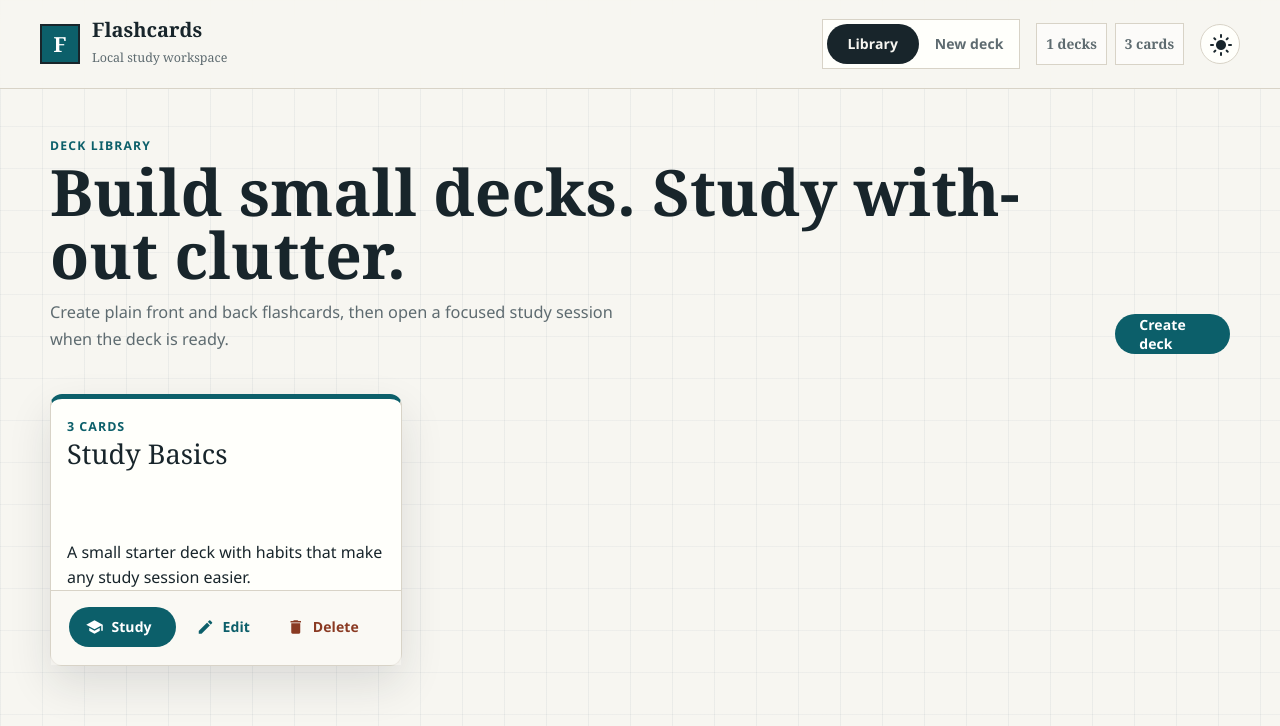
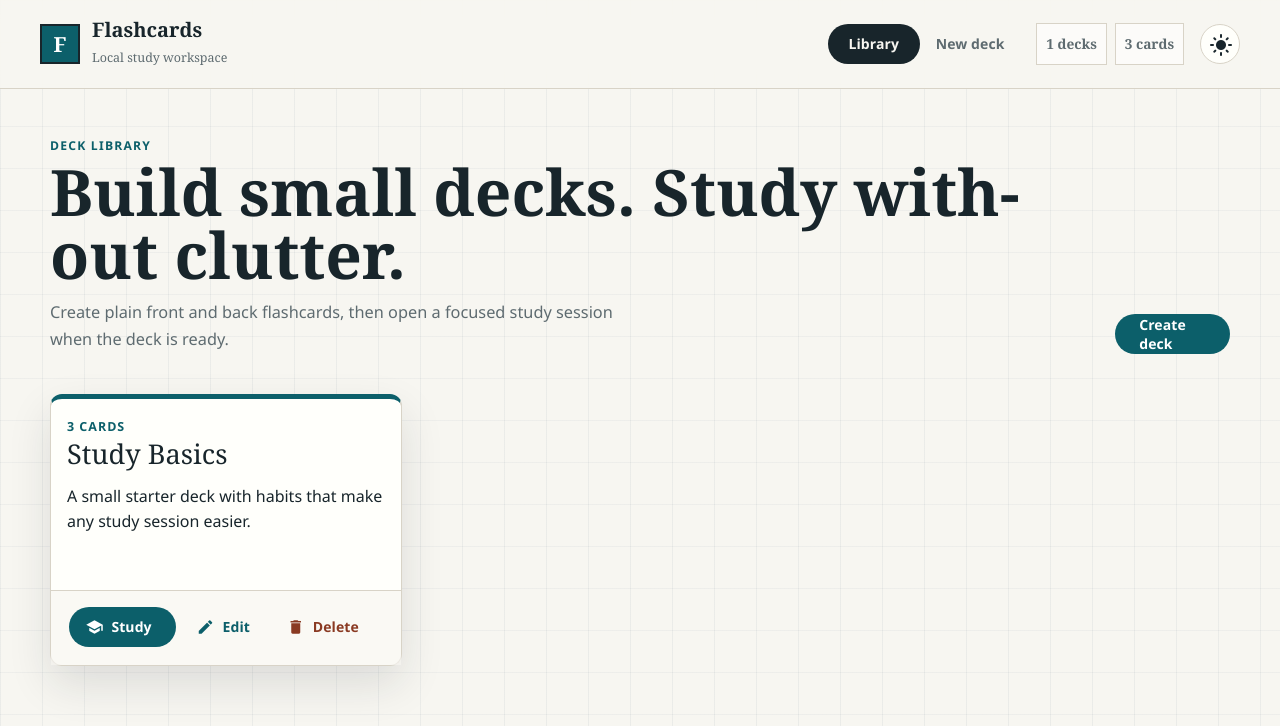
Before and after one commit to nitonise/learning-with-flashcards, an Angular app: page /decks in a window 1280 px wide. Shown: the top 726 px of the page. Built offline with nearby package versions, Linux system fonts and the light colour scheme.

Commit message:
style: refine deck layout styling

```diff
--- a/src/app/app.scss
+++ b/src/app/app.scss
@@ -68,8 +68,6 @@
   display: inline-flex;
   gap: 0.25rem;
   padding: 0.25rem;
-  border: 1px solid var(--line);
-  background: var(--panel);
 }
 
 .primary-nav a {
--- a/src/app/features/decks/deck-library/deck-library.scss
+++ b/src/app/features/decks/deck-library/deck-library.scss
@@ -21,7 +21,7 @@
   display: grid;
   min-width: 0;
   min-height: 17rem;
-  grid-template-rows: 1fr auto;
+  grid-template-rows: auto 1fr auto;
   border-top: 5px solid var(--accent);
   background: var(--panel);
   box-shadow: var(--shadow);
```
